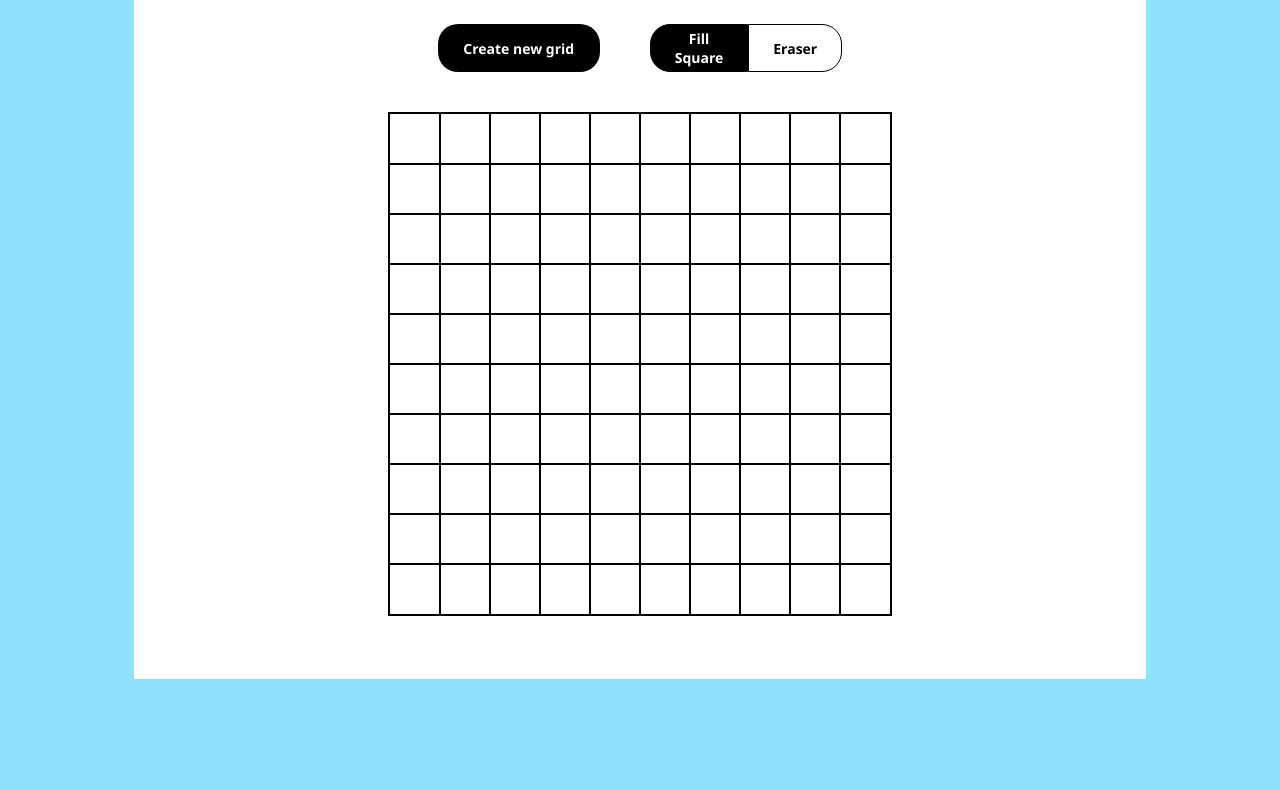
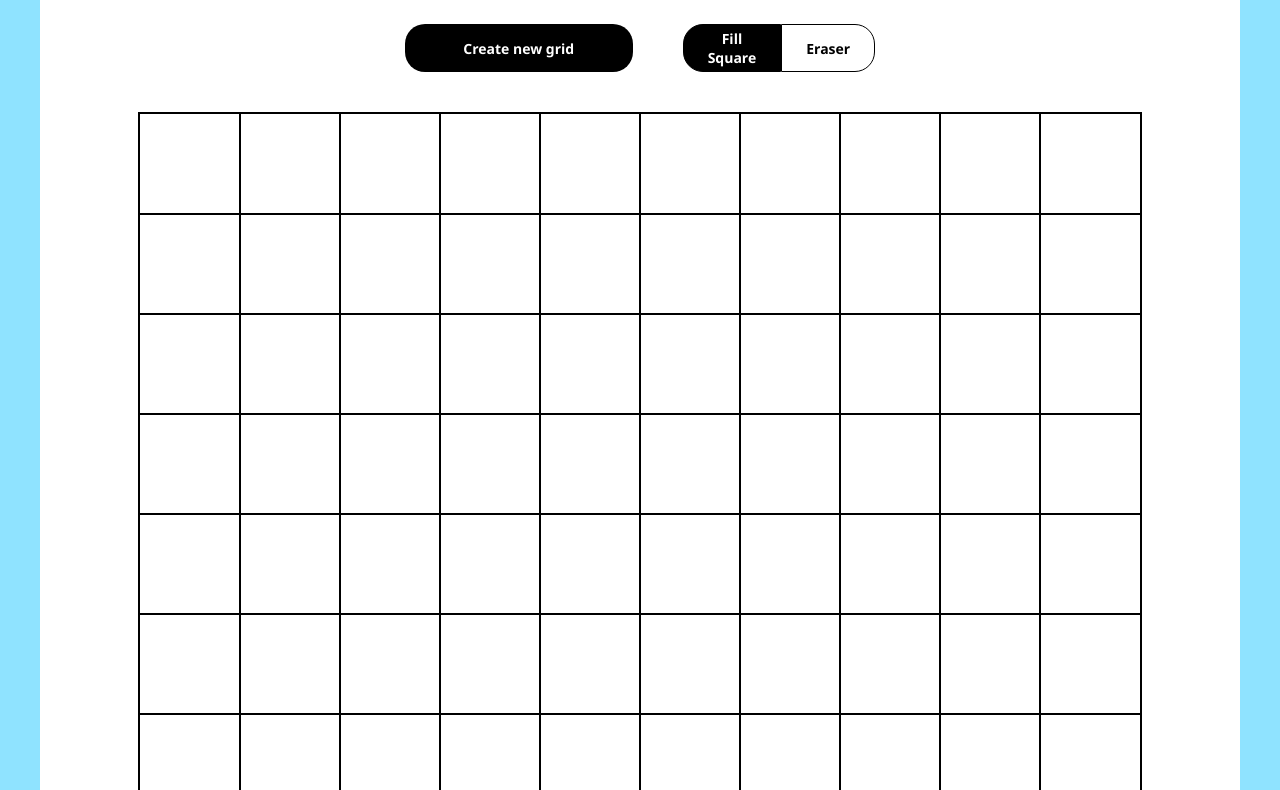
Before and after one commit to rfingerhut/odin-etch-a-sketch, a plain HTML site: page index.html in a window 1280 px wide. Shown: the part 129-919 px from the top of the page. Before the commit the page ends 816 px from the top, so only its background shows below. Drawn offline with Linux system fonts and the light colour scheme.

Commit message:
fix(grid): Grid will not exeed boundaries of its container. Individual boxes grow and shrink to fill the space.

```diff
--- a/script.js
+++ b/script.js
@@ -47,7 +47,7 @@ function clearGrid(){
 }
 
 function newGrid(numBoxes){
-    let width = 50*numBoxes;
+    let width = 1000;
     let height = width;
     gridContainer.setAttribute('style', `width: ${width}px; height: ${height}px;`);
     for (let j = 0; j<numBoxes; j++){
@@ -55,6 +55,9 @@ function newGrid(numBoxes){
         for (let i = 0; i<numBoxes; i++){
             const column = document.createElement('div');
             column.classList.add('gridBox');
+            let w = width/numBoxes;
+            column.style.width=`${w}px`;
+            column.style.height=`${w}px`;
             column.id = `box${j}-${i}`;
             column.addEventListener('click', () => {
                 if (fill==true && erase == false){
--- a/styles.css
+++ b/styles.css
@@ -17,8 +17,8 @@ body{
     display: flex;
     flex-direction: column;
     align-items: center;
-    padding: 40px 0;
-    min-width: 80%;
+    padding: 40px 12px;
+    min-width: 1200px;
     min-height: 100vh;
 }
 
@@ -42,8 +42,8 @@ h1{
     display: flex;
     flex-direction: row;
     border: 2px solid black;
-    /* width: 80vmin;
-    height: 80vmin; */
+    width: 800px;
+    height: 800px;
     align-self: center;
     box-sizing: content-box;
 }
```
